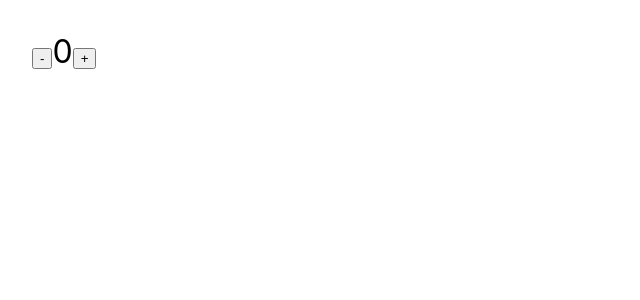
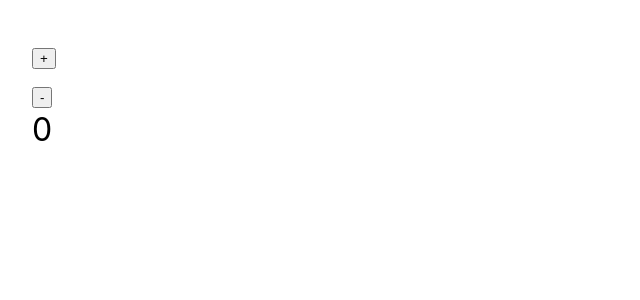
Before and after one commit to anmolft9/CounterApp-redux, a React (Create React App) app: page / in a window 1280 px wide. Shown: the top 300 px of the page, without its empty margins (0-640 px from the left). Built offline with nearby package versions, Linux system fonts and the light colour scheme.

Commit message:
made diff components to add subtract and display and used props drilling> onto using redux to avoid proos drilling

```diff
--- a/src/App.js
+++ b/src/App.js
@@ -1,13 +1,19 @@
 import "./App.css";
 import { useState } from "react";
+import { Display } from "./components/Display";
+import { Buttons } from "./components/Buttons";
 
 function App() {
   const [counter, setCounter] = useState(0);
+  const onBtnClick = (op) => {
+    op === "+" ? setCounter(counter + 1) : setCounter(counter - 1);
+  };
   return (
     <div className="App">
-      <button onClick={() => setCounter(counter - 1)}>-</button>
-      <span>{counter}</span>
-      <button onClick={() => setCounter(counter + 1)}>+</button>
+      <Buttons setCounter={onBtnClick} />
+      {/* <button onClick={() => setCounter(counter - 1)}>-</button> */}
+      <Display counter={counter} />
+      {/* <button onClick={() => setCounter(counter + 1)}>+</button> */}
     </div>
   );
 }
--- /dev/null
+++ b/src/components/AddButton.js
@@ -0,0 +1,9 @@
+import React from "react";
+
+export const AddButton = ({ setCounter }) => {
+  return (
+    <div>
+      <button onClick={() => setCounter("+")}>+</button>
+    </div>
+  );
+};
--- /dev/null
+++ b/src/components/Buttons.js
@@ -0,0 +1,12 @@
+import React from "react";
+import { AddButton } from "./AddButton";
+import { SubtractButton } from "./SubtractButton";
+
+export const Buttons = ({ setCounter }) => {
+  return (
+    <div>
+      <AddButton setCounter={setCounter} />
+      <SubtractButton setCounter={setCounter} />
+    </div>
+  );
+};
--- /dev/null
+++ b/src/components/Display.js
@@ -0,0 +1,5 @@
+import React from "react";
+
+export const Display = ({ counter }) => {
+  return <div>{counter}</div>;
+};
--- /dev/null
+++ b/src/components/SubtractButton.js
@@ -0,0 +1,9 @@
+import React from "react";
+
+export const SubtractButton = ({ setCounter }) => {
+  return (
+    <div>
+      <button onClick={() => setCounter("-")}>-</button>
+    </div>
+  );
+};
```
